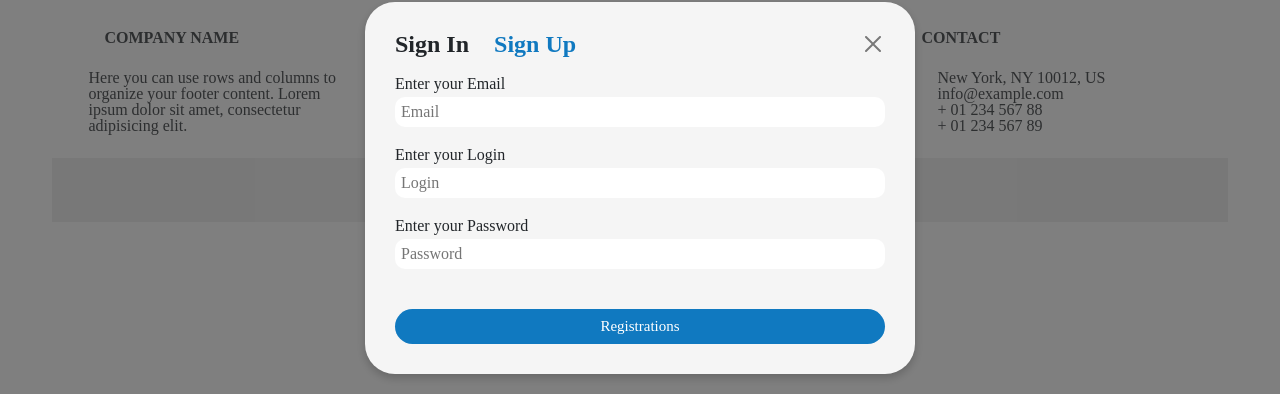
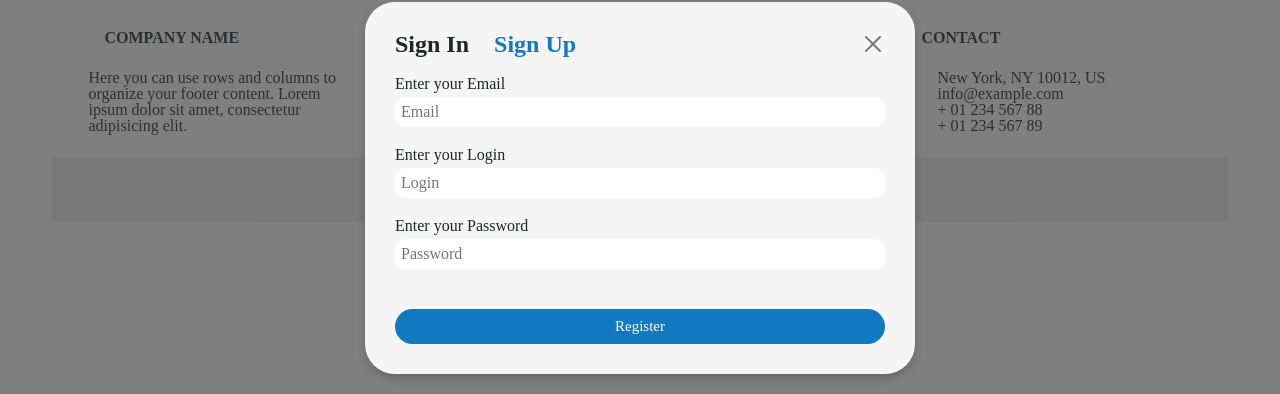
Before and after one commit to petrikpopov/Shop, a React (Vite) app: page / in a window 1280 px wide. Both pictures are taken after a click on the button "Profile". Shown: the part 212-606 px from the top of the page. Built offline with nearby package versions, Linux system fonts and the light colour scheme; no server answers.

Commit message:
created context for Register/Login

```diff
--- /dev/null
+++ b/src/components/Context/UserContext.tsx
@@ -0,0 +1,53 @@
+import { createContext, useContext, useState, ReactNode } from "react";
+
+interface IUser {
+    email: string;
+    login: string;
+    password: string;
+}
+
+interface UserContextType {
+    userData: IUser[];
+    currentUser: IUser | null;
+    addUser: (user: IUser) => void;
+    loginUser: (login: string, password: string) => boolean;
+}
+
+const UserContext = createContext<UserContextType | null>(null);
+
+export const useUserContext = () => {
+    const context = useContext(UserContext);
+
+    if (!context) {
+        throw new Error("useUserContext must be used within a UserProvider");
+    }
+
+    return context;
+};
+
+export const UserProvider = ({ children }: { children: ReactNode }) => {
+    const [userData, setUserData] = useState<IUser[]>([]);
+    const [currentUser, setCurrentUser] = useState<IUser | null>(null);
+
+    const addUser = (user: IUser) => {
+        setUserData((prev) => [...prev, user]);
+    };
+
+    const loginUser = (login: string, password: string) => {
+        const user = userData.find((user) => user.login === login && user.password === password);
+        if(user) {
+            setCurrentUser(user);
+            alert(`Welcome dear, ${user.login}!`);
+            return true;
+        } else {
+            alert(`Invalid email or password.!`);
+            return false;
+        }
+    }
+
+    return (
+        <UserContext.Provider value={{ userData, currentUser, loginUser, addUser }}>
+            {children}
+        </UserContext.Provider>
+    );
+};
--- a/src/features/Auth/login-registerForm.tsx
+++ b/src/features/Auth/login-registerForm.tsx
@@ -1,7 +1,8 @@
 import { useState } from 'react';
 import style from './loginRegister.module.scss';
-// import Login from './loginForm';
+import Login from './loginForm';
 import Register from './registerForm';
+import { UserProvider } from '../../components/Context/UserContext';
 
 interface IFormRegisterProps {
     stateForm:boolean;
@@ -9,17 +10,12 @@ interface IFormRegisterProps {
     isLoginSeccuses: () => void;
 }
 
-// interface IUser {
-//     email:string;
-//     login:string;
-//     password:string;
-// }
-
 const LoginRegistre = ({stateForm, /*isLoginSeccuses*/ onClose}:IFormRegisterProps) => {
 
     const [action, setAction] = useState('Sign Up');
 
-    return (<>
+    return (
+        <UserProvider>
             {stateForm && (
                 <>
                     <div className={style.overlay}></div>
@@ -37,24 +33,14 @@ const LoginRegistre = ({stateForm, /*isLoginSeccuses*/ onClose}:IFormRegisterPro
                             action === 'Sign Up' ? (
                                 <Register></Register>
                             ) : action === 'Sign In' ? (<>
-                            {/* <Login></Login> */}
-                            {/* <form onSubmit={handleSubmit} method='POST' className={style.wrapperForm__wrapperIputs}>
-                                <div className={style.wrapperForm__wrapperIputs__login}>
-                                    <label>Enter your Login</label>
-                                    <input type="text" name='login' value={formData.login} placeholder="Login" onChange={handleChange}/>
-                                </div>
-                                <div className={style.wrapperForm__wrapperIputs__password}>
-                                    <label>Enter your Password</label>
-                                    <input type="password" name='password' value={formData.password} placeholder="Password" onChange={handleChange}/>
-                                </div>
-                                <button type="submit" className={style.wrapperForm__btn}>{action}</button>
-                            </form> */}
+                                <Login></Login>
                             </>) : ''
                         }
                     </div>
                 </>
             )}
-    </>)
+        </UserProvider>
+    )
 }
 
 export default LoginRegistre;
--- a/src/features/Auth/loginForm.tsx
+++ b/src/features/Auth/loginForm.tsx
@@ -1,36 +1,56 @@
-// type UserModel = {
-//     email:string;
-//     login:string;
-//     password:string;
-// }
+import style from './loginRegister.module.scss';
+import { useState } from "react";
+import { useUserContext } from "../../components/Context/UserContext";
+import { UserProvider } from '../../components/Context/UserContext';
 
-// const Login = () => {
+const Login = () => {
 
-//     const handleSubmit = (e:React.FormEvent) => {
-//         e.preventDefault();
+    const { loginUser } = useUserContext();
+    const [formData, setFormData] = useState(
+        { login: '', password: '' }
+    );
 
-//         const user = userData.find((user) => user.login === login && user.password === password);
-//         if(user) {
-//             alert(`Welcome dear, ${user.login}!`);
-//         } else {
-//             alert(`Invalid email or password.!`);
-//             return;
-//         }
-//     }
+    const handleChange = (e: React.ChangeEvent<HTMLInputElement>) => {
+        const { name, value } = e.target;
+        setFormData((prevData) => ({
+            ...prevData,
+            [name]: value,
+        }));
+    };
 
-//     return (
-//         <form onSubmit={handleSubmit} method='POST' className={style.wrapperForm__wrapperIputs}>
-//             <div className={style.wrapperForm__wrapperIputs__login}>
-//                 <label>Enter your Login</label>
-//                 <input type="text" name='login' value={formData.login} placeholder="Login" onChange={handleChange}/>
-//             </div>
-//             <div className={style.wrapperForm__wrapperIputs__password}>
-//                 <label>Enter your Password</label>
-//                 <input type="password" name='password' value={formData.password} placeholder="Password" onChange={handleChange}/>
-//             </div>
-//             <button type="submit" className={style.wrapperForm__btn}>{action}</button>
-//         </form>
-//     )
-// }
+    const handleSubmit = (e: React.FormEvent) => {
+        e.preventDefault();
 
-// export default Login;
+        const { login, password } = formData;
+
+        if (!login || !password) {
+            alert('Введите email и пароль!');
+            return;
+        }
+
+        const success = loginUser(login, password);
+        if (success) {
+            alert('Вы успешно вошли!');
+        } else {
+            alert('Неверный email или пароль!');
+        }
+    };
+
+    return (
+        <UserProvider>
+            <form onSubmit={handleSubmit} method='POST' className={style.wrapperForm__wrapperIputs}>
+                <div className={style.wrapperForm__wrapperIputs__login}>
+                    <label>Enter your Login</label>
+                    <input type="text" name='login' value={formData.login} placeholder="Login" onChange={handleChange}/>
+                </div>
+                <div className={style.wrapperForm__wrapperIputs__password}>
+                    <label>Enter your Password</label>
+                    <input type="password" name='password' value={formData.password} placeholder="Password" onChange={handleChange}/>
+                </div>
+                <button type="submit" className={style.wrapperForm__btn}>Login</button>
+            </form>
+        </UserProvider>
+    )
+}
+
+export default Login;
--- a/src/features/Auth/registerForm.tsx
+++ b/src/features/Auth/registerForm.tsx
@@ -1,74 +1,67 @@
 import { useState } from "react";
 import style from './loginRegister.module.scss';
-
-interface IUser {
-    email:string;
-    login:string;
-    password:string;
-}
+import { useUserContext } from "../../components/Context/UserContext";
+import { UserProvider } from "../../components/Context/UserContext";
 
 const Register = () => {
+    const { addUser } = useUserContext();
 
-    const [userData , setUserData] = useState<IUser[]>([]);
-
-    const [formData, setFormData] = useState<IUser>({
-        email:'',
-        login:'',
-        password:'',
+    const [formData, setFormData] = useState({
+        email: '',
+        login: '',
+        password: '',
     });
 
     const handleChange = (e: React.ChangeEvent<HTMLInputElement>) => {
-        const {name, value} = e.target;
+        const { name, value } = e.target;
         setFormData((prevData) => ({
             ...prevData,
             [name]: value,
         }));
+    };
+
+    const handleSubmit = (e: React.FormEvent) => {
+        e.preventDefault();
+
+        const { email, login, password } = formData;
+
+        const newUser = { email, login, password };
+
+        if (!email || !login || !password) {
+            alert("Пользователь не зарегистрирован - заполните поля!");
+            return;
         }
 
-    const handleSubmit = (e:React.FormEvent) => {
-        e.preventDefault();
+        alert("Пользователь зарегистрирован!");
 
-        const {email, login, password} = formData;
-
-        if(!email || !login || !password) {
-            alert("Пользователь не зарегестрирован - заполните поля!");
-            return
-        }
-        else {
-            alert("Пользователь зарегестрирован!");
-        }
+        addUser(newUser);
 
         setFormData({
-            email:'',
-            login:'',
-            password:'',
-        })
-
-        setUserData((prevData) => ([
-            ...prevData,
-            {email, login, password}
-        ]));
-    }
-
-    console.log(userData);
+            email: '',
+            login: '',
+            password: '',
+        });
+    };
 
     return (
-        <form onSubmit={handleSubmit} method='POST' className={style.wrapperForm__wrapperIputs}>
+        <UserProvider>
+            <form onSubmit={handleSubmit} method="POST" className={style.wrapperForm__wrapperIputs}>
                 <div className={style.wrapperForm__wrapperIputs__email}>
                     <label>Enter your Email</label>
-                <input type="email" name='email' value={formData.email} required placeholder="Email" onChange={handleChange}/>
+                    <input type="email" name="email" value={formData.email} required placeholder="Email" onChange={handleChange} />
                 </div>
                 <div className={style.wrapperForm__wrapperIputs__login}>
                     <label>Enter your Login</label>
-                <input type="text" name='login' value={formData.login} placeholder="Login" onChange={handleChange}/>
+                    <input type="text" name="login" value={formData.login} placeholder="Login" onChange={handleChange} />
                 </div>
                 <div className={style.wrapperForm__wrapperIputs__password}>
                     <label>Enter your Password</label>
-                <input type="password" name='password' value={formData.password} placeholder="Password" onChange={handleChange}/>
+                    <input type="password" name="password" value={formData.password} placeholder="Password" onChange={handleChange} />
                 </div>
-            <button type="submit" className={style.wrapperForm__btn}>Registrations</button>
+                <button type="submit" className={style.wrapperForm__btn}>Register</button>
             </form>
-    )
-}
+        </UserProvider>
+    );
+};
 
 export default Register;
```
Lines whose indentation alone changed are shown as unchanged.
